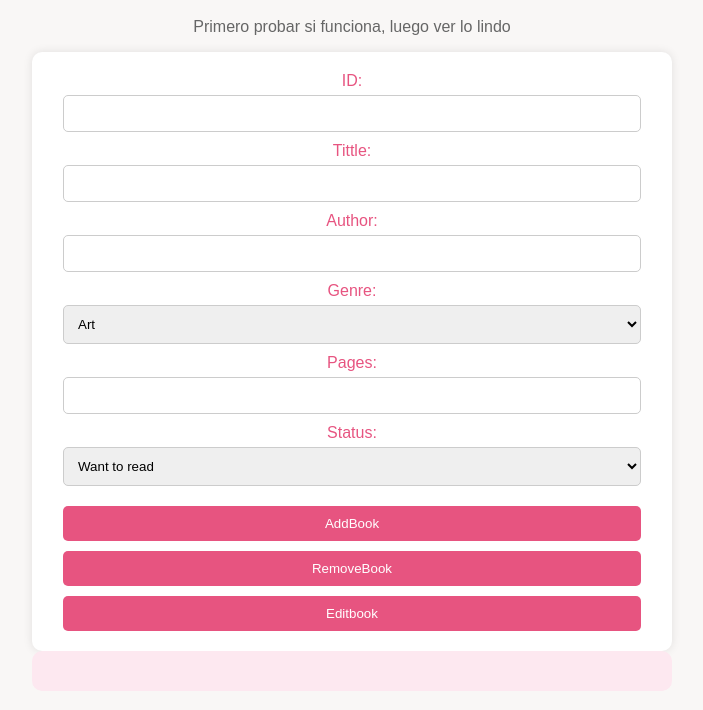
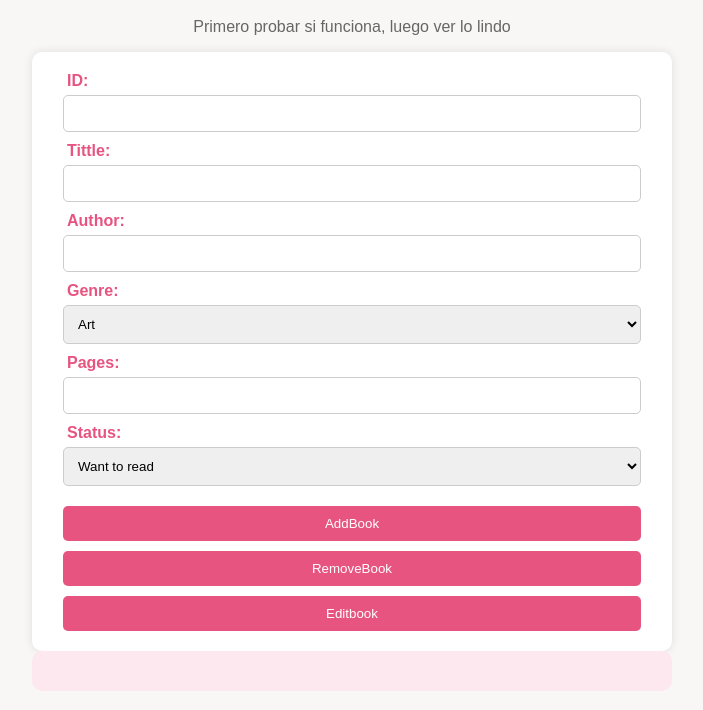
Before and after one commit to CecilLM55/CRUD-Page, a plain HTML site: page index.html in a window 1280 px wide. Shown: the part 90-800 px from the top of the page, without its empty margins (288-991 px from the left). Drawn offline with Linux system fonts and the light colour scheme.

Commit message:
css reformed p2

```diff
--- a/resources/style.css
+++ b/resources/style.css
@@ -33,8 +33,11 @@ form {
 }
 
 label {
+    text-align: left;
     display: block;
+    margin-left: 15px;
     margin-bottom: 5px;
+    font-weight: bold;
     color: #e75480; /* Rosa vibrante para las etiquetas */
 }
 
```
